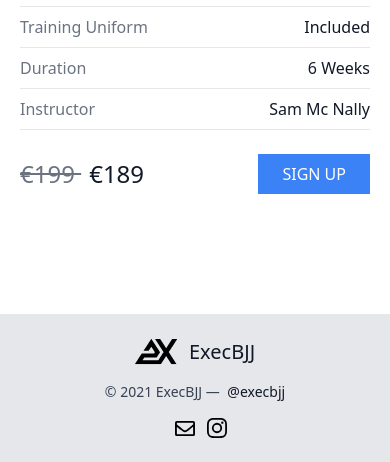
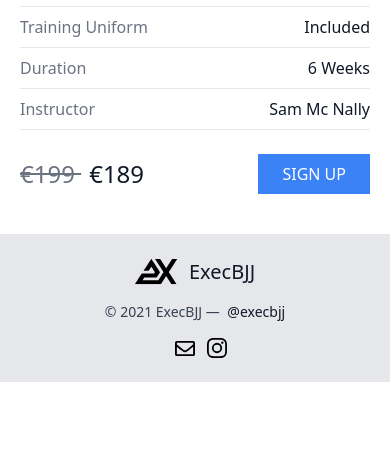
Before and after one commit to Code-Institute-Submissions/slammer1870-execbjj-django_FebResub, a Django app: page /beginners-course/ in a window 390 px wide. Shown: the part 872-1334 px from the top of the page. After the commit the page ends 1254 px from the top, so only its background shows below. Run offline with Django 3.2, Linux system fonts and the light colour scheme; some libraries are stand-ins or nearby versions.

Commit message:
fix: padding

```diff
--- a/templates/beginners_course.html
+++ b/templates/beginners_course.html
@@ -1,6 +1,6 @@
 {% extends "base.html" %} {% block content %}
 <section class="text-gray-600 body-font md:h-screen lg:flex">
-  <div class="container px-5 py-24 mx-auto my-auto">
+  <div class="container px-5 pt-24 pb-4 md:py-24 mx-auto my-auto">
     <div class="lg:w-4/5 mx-auto flex flex-wrap">
       <img
         alt="ecommerce"
```
